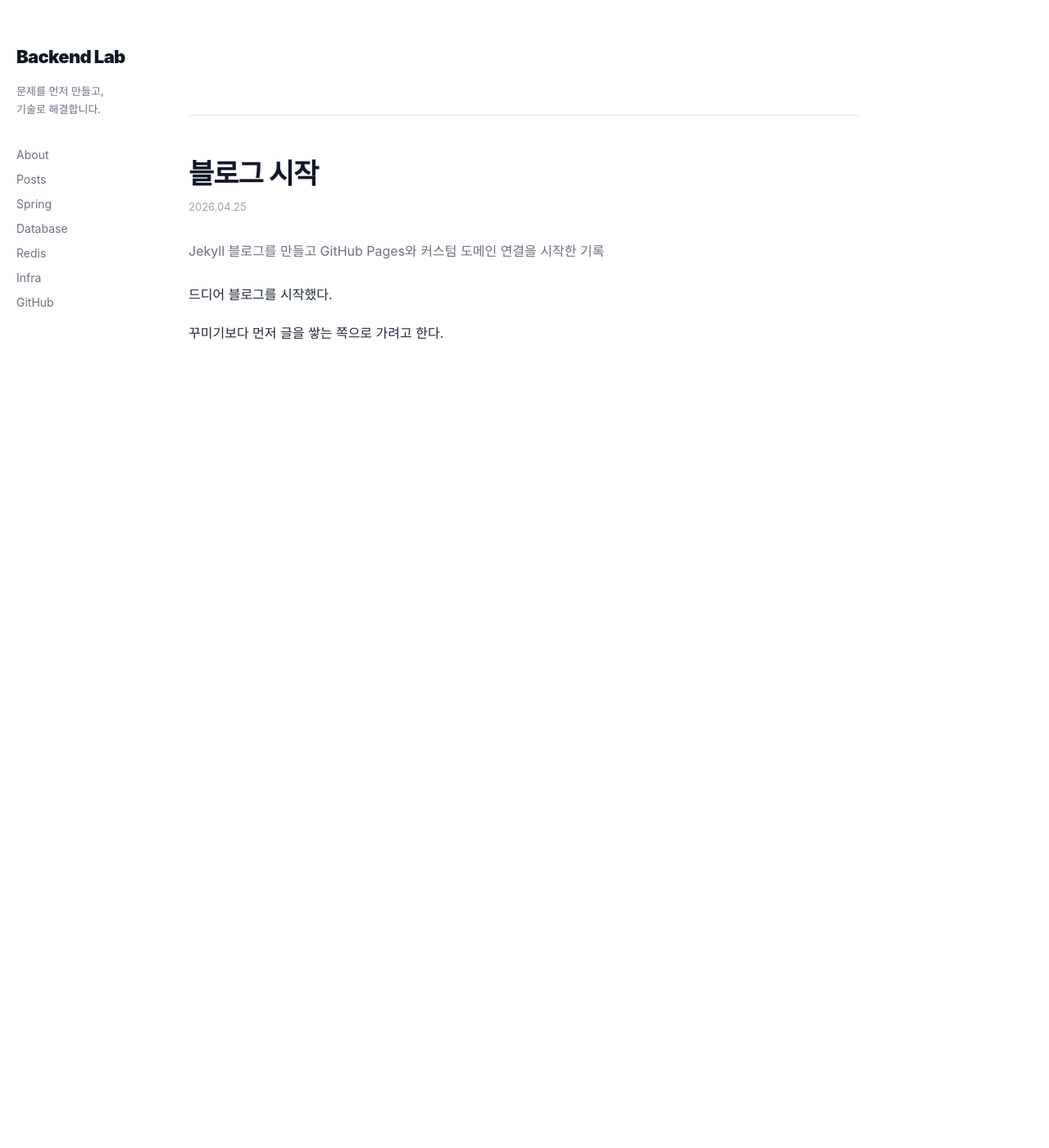
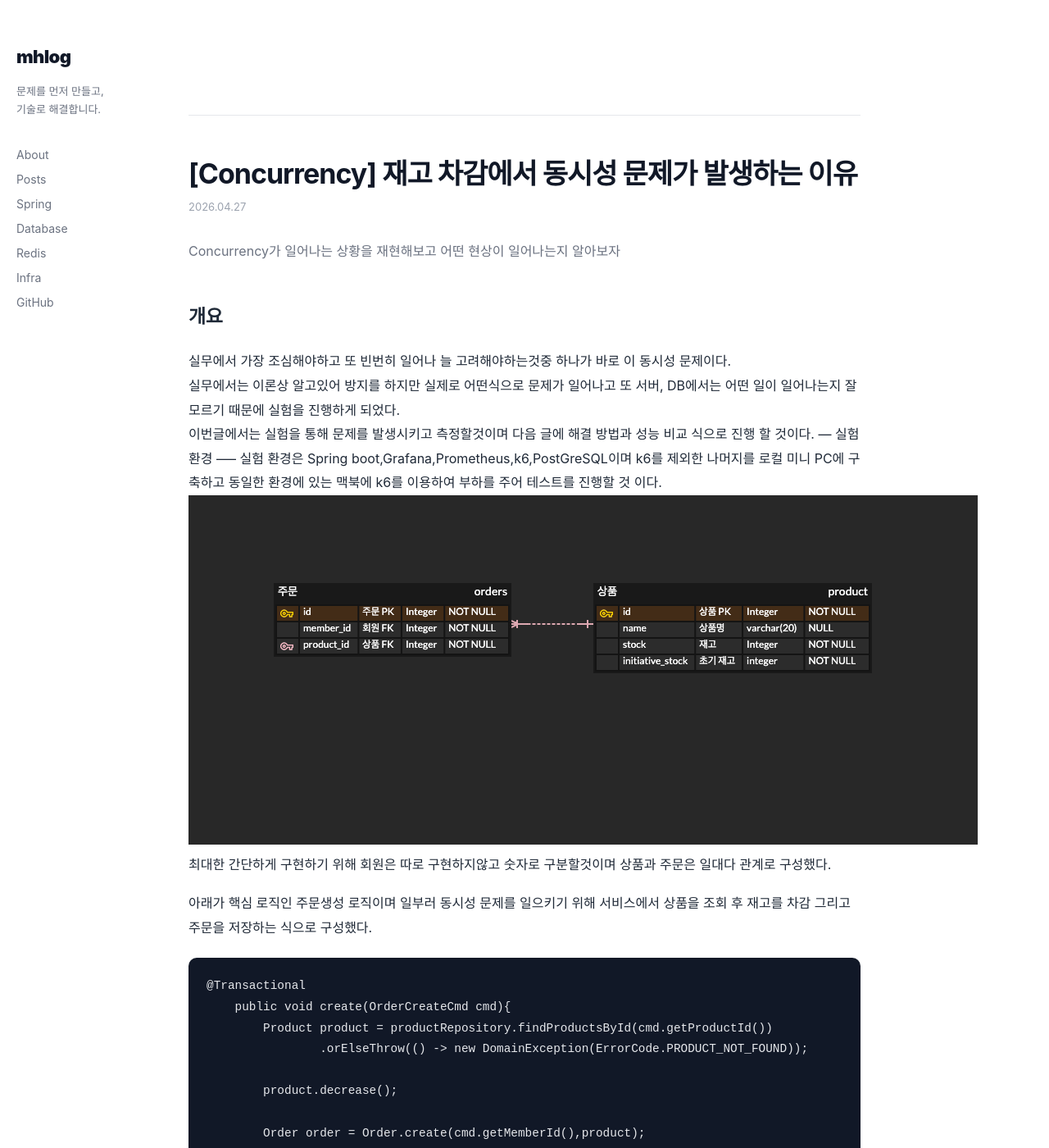
Before and after one commit to sssm987/blog, a Jekyll site: the page built from _posts/2026-04-25-first-post.md, in a window 1280 px wide and 1400 px high. Shown: the whole window at 82% size. Built offline with Jekyll 4.4.1, drawn with Linux system fonts in a browser that asks for light colours; some of the changed text lies outside the part shown.

Commit message:
"feat : 동시성 글 일부분 커밋"

```diff
--- a/_config.yml
+++ b/_config.yml
@@ -18,7 +18,7 @@
 # You can create any custom variable you would like, and they will be accessible
 # in the templates via {{ site.myvariable }}.
 
-title: Backend Lab
+title: mhlog
 email: ""
 description: >-
   문제를 먼저 만들고, 기술로 해결하는 과정을 기록하는 백엔드 블로그
--- a/_posts/2026-04-25-first-post.md
+++ b/_posts/2026-04-25-first-post.md
@@ -1,11 +1,33 @@
 ---
 layout: post
-title: "블로그 시작"
-date: 2026-04-25 22:00:00 +0900
-categories: [GitHub, Infra]
-description: Jekyll 블로그를 만들고 GitHub Pages와 커스텀 도메인 연결을 시작한 기록
+title: "[Concurrency] 재고 차감에서 동시성 문제가 발생하는 이유"
+date: 2026-04-27 22:10:00 +0900
+categories: [Concurrency]
+description: Concurrency가 일어나는 상황을 재현해보고 어떤 현상이 일어나는지 알아보자
 ---
+개요
+--
+실무에서 가장 조심해야하고 또 빈번히 일어나 늘 고려해야하는것중 하나가 바로 이 동시성 문제이다.
+실무에서는 이론상 알고있어 방지를 하지만 실제로 어떤식으로 문제가 일어나고 또 서버, DB에서는 어떤 일이 일어나는지 잘 모르기 때문에 실험을 진행하게 되었다.
+이번글에서는 실험을 통해 문제를 발생시키고 측정할것이며 다음 글에 해결 방법과 성능 비교 식으로 진행 할 것이다.
+---
+실험 환경
+-----
+실험 환경은 Spring boot,Grafana,Prometheus,k6,PostGreSQL이며 k6를 제외한 나머지를 로컬 미니 PC에 구축하고
+동일한 환경에 있는 맥북에 k6를 이용하여 부하를 주어 테스트를 진행할 것 이다.
+![erd]({{ '/assets/images/concurrency/erd.png' | relative_url }})
+최대한 간단하게 구현하기 위해 회원은 따로 구현하지않고 숫자로 구분할것이며 상품과 주문은 일대다 관계로 구성했다.
 
-드디어 블로그를 시작했다.
+아래가 핵심 로직인 주문생성 로직이며 일부러 동시성 문제를 일으키기 위해 서비스에서 상품을 조회 후 재고를 차감 그리고 주문을 저장하는 식으로 구성했다.
+~~~
+@Transactional
+    public void create(OrderCreateCmd cmd){
+        Product product = productRepository.findProductsById(cmd.getProductId())
+                .orElseThrow(() -> new DomainException(ErrorCode.PRODUCT_NOT_FOUND));
 
-꾸미기보다 먼저 글을 쌓는 쪽으로 가려고 한다.
+        product.decrease();
+
+        Order order = Order.create(cmd.getMemberId(),product);
+        orderRepository.save(order);
+    }
+~~~
```
Also changed, not shown: assets/images/concurrency/erd.png (added).
